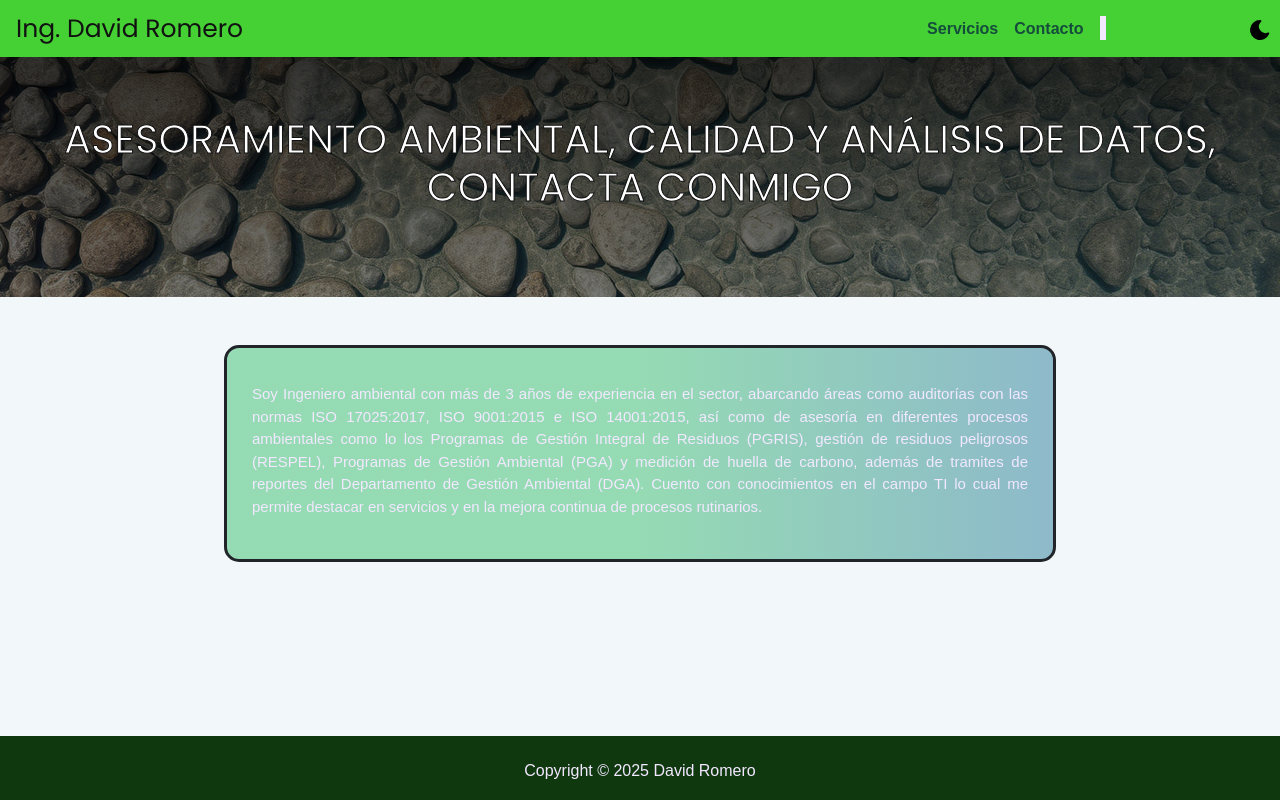
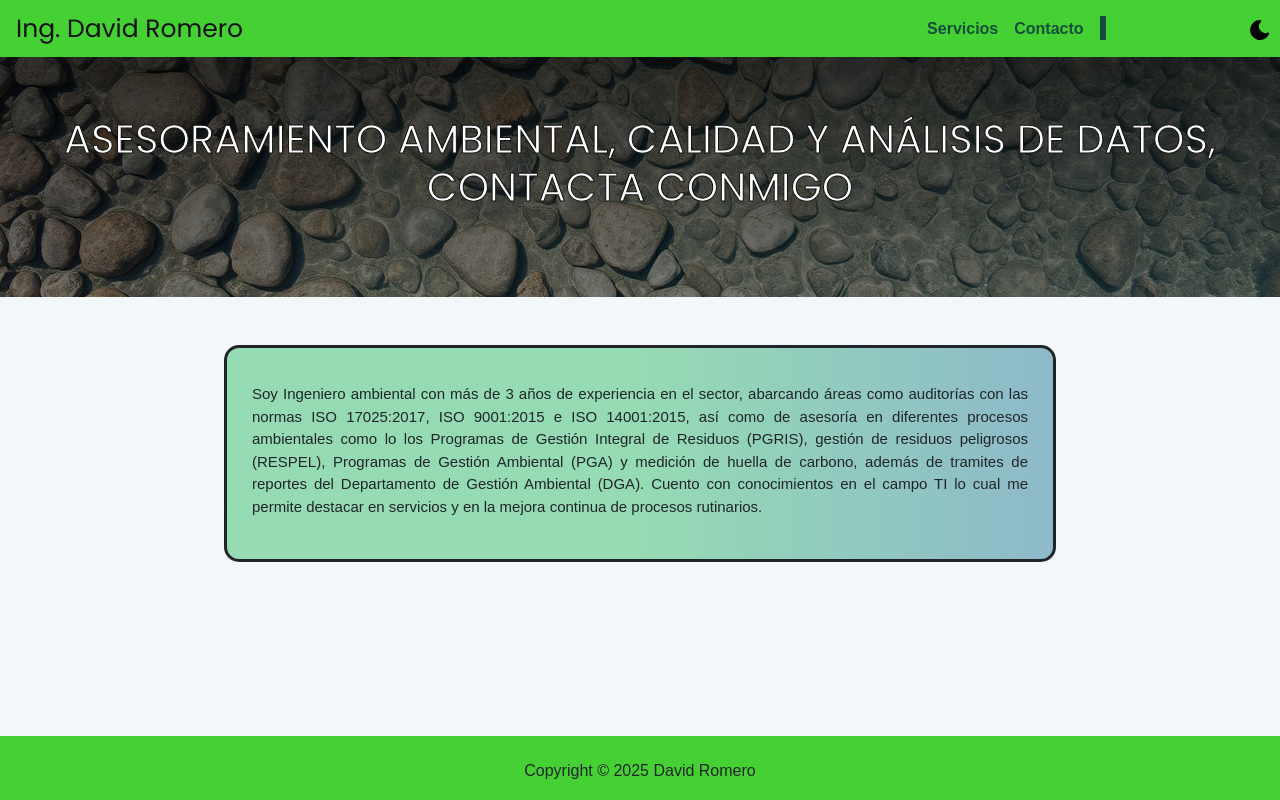
Before and after one commit to DRomeroLucas/personal_web, a React (Vite) app: page /ambiental in a window 1280 px wide. Built offline with nearby package versions, Linux system fonts and the light colour scheme.

Commit message:
Fixed minor bugs

```diff
--- a/src/index.css
+++ b/src/index.css
@@ -167,14 +167,14 @@ footer {
     transform: rotate(-45deg);
 }
 
-.text-navbar {
+.text-navbar, .fuente_code {
     color: var(--navbar-text);
     font-weight: bolder;
     transition: transform 0.3s ease-in-out, color 0.3s ease-in-out;
     display: inline-block;
 }
 
-.text-navbar:hover {
+.text-navbar:hover, .fuente_code:hover {
     transform: scale(1.1);
     color: var(--navbar-text-hover);
 }
@@ -379,6 +379,7 @@ footer {
 
 .fuente_code {
     font-family: jetbrains;
+    color: var(--navbar-text);
 }
 
 @media (min-width: 768px) {
@@ -493,7 +494,7 @@ body.dark .burguer{
     background-color: var(--navbar-dark) ;
 }
 
-body.dark .text-navbar{
+body.dark .text-navbar, body.dark .fuente_code {
     color: var(--navbar-dark) ;
 }
 
@@ -501,7 +502,7 @@ body.dark .text-navbar:hover{
     color: var(--css) ;
 }
 
-body.dark .hello, p , li, .services-title, .title {
+body.dark .hello, body.dark p , body.dark li, body.dark .services-title, body.dark .title {
     color: var(--text-dark);
 }
 
@@ -518,7 +519,7 @@ body.dark .header-env{
     background-color: #10380F;
 }
 
-body.dark .header-env, .footer-env{
+body.dark .header-env, body.dark .footer-env{
     background-color: #10380F;
 }
 
@@ -530,10 +531,6 @@ body.dark .description-card {
     background: linear-gradient(90deg,rgba(30, 28, 46, 1) 0%, rgba(15, 15, 84, 1) 29%, rgba(0, 179, 0, 0.52) 100%);
 }
 
-body.dark .description-card, .service-list {
+body.dark .description-card, body.dark .service-list {
     border-color: var(--text-dark);
 }
-
-/* body.dark .services-title {
-    color: linear-gradient(90deg,rgba(30, 28, 46, 1) 0%, rgba(15, 15, 84, 1) 29%, rgba(0, 179, 0, 0.52) 100%);
-} */
```
